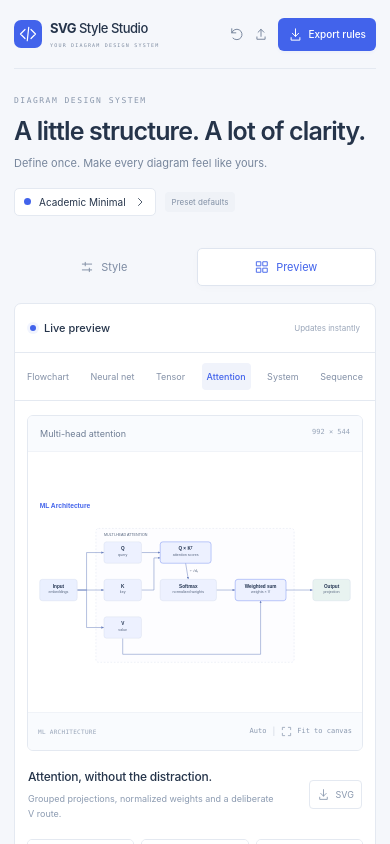
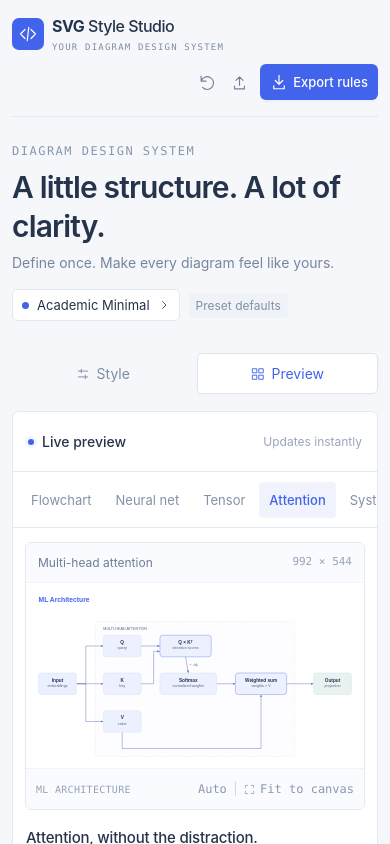
Before and after one commit to chuzcjoe/svg_studio, a React (Vite) app: page / in a window 390 px wide. Shown: the top 844 px of the page. Built offline with nearby package versions, Linux system fonts and the light colour scheme.

Commit message:
Expand studio to full viewport width and enlarge interface

```diff
--- a/src/App.tsx
+++ b/src/App.tsx
@@ -156,13 +156,14 @@ export default function App() {
             {canUndo && (
               <button
                 className="quiet"
+                aria-label="Undo"
                 onClick={() => {
                   undo();
                   notify("Previous configuration restored.");
                 }}
               >
                 <Icon name="reset" size={14} />
-                Undo
+                <span>Undo</span>
               </button>
             )}
             <button
@@ -305,11 +306,10 @@ export default function App() {
                 className={`diagram-stage ${zoom === "actual" ? "actual" : ""}`}
                 ref={canvasRef}
                 style={
-                  zoom === "actual"
-                    ? ({
-                        "--svg-width": `${scene.width}px`,
-                      } as React.CSSProperties)
-                    : undefined
+                  {
+                    "--svg-width": `${scene.width}px`,
+                    "--svg-aspect": `${scene.width} / ${scene.height}`,
+                  } as React.CSSProperties
                 }
               >
                 <Diagram config={config} type={type} />
--- a/src/style.css
+++ b/src/style.css
@@ -63,12 +63,12 @@ button:disabled {
   cursor: default;
 }
 .app-shell {
-  padding: 0 30px;
-  max-width: 1760px;
-  margin: auto;
+  width: 100%;
+  padding: 0 24px;
+  margin: 0;
 }
 .studio-header {
-  height: 78px;
+  height: 88px;
   display: flex;
   align-items: center;
   justify-content: space-between;
@@ -79,7 +79,7 @@ button:disabled {
   display: flex;
   align-items: center;
   gap: 11px;
-  font-size: 18px;
+  font-size: 22px;
   font-weight: 450;
   letter-spacing: -0.5px;
   white-space: nowrap;
@@ -90,8 +90,8 @@ button:disabled {
 .brand-mark {
   background: var(--blue);
   color: #fff;
-  width: 36px;
-  height: 36px;
+  width: 42px;
+  height: 42px;
   display: grid;
   place-items: center;
   border-radius: 9px;
@@ -99,7 +99,7 @@ button:disabled {
 .brand small {
   display: block;
   font-family: Menlo, Consolas, monospace;
-  font-size: 7px;
+  font-size: 11px;
   letter-spacing: 1.5px;
   margin-top: 6px;
   color: #7f8da2;
@@ -108,7 +108,7 @@ button:disabled {
   display: flex;
   gap: 7px;
   align-items: center;
-  font-size: 11px;
+  font-size: 14px;
   color: var(--muted);
 }
 .status-dot {
@@ -131,7 +131,7 @@ button:disabled {
   display: flex;
   align-items: center;
   gap: 7px;
-  font-size: 11px;
+  font-size: 14px;
   color: #718098;
   white-space: nowrap;
   padding: 7px 0;
@@ -143,9 +143,9 @@ button:disabled {
   align-items: center;
   justify-content: center;
   gap: 8px;
-  padding: 12px 16px;
+  padding: 14px 20px;
   border-radius: 6px;
-  font-size: 12px;
+  font-size: 15px;
   font-weight: 550;
   white-space: nowrap;
   box-shadow: 0 2px 3px #4263eb0b;
@@ -159,7 +159,7 @@ button:disabled {
 }
 .eyebrow {
   font:
-    9px Menlo,
+    12px Menlo,
     Consolas,
     monospace;
   letter-spacing: 1.5px;
@@ -167,13 +167,13 @@ button:disabled {
   margin-bottom: 10px;
 }
 .workspace-heading h1 {
-  font-size: 29px;
+  font-size: 36px;
   letter-spacing: -1.05px;
   font-weight: 580;
   line-height: 1.3;
 }
 .workspace-heading p {
-  font-size: 12px;
+  font-size: 15px;
   color: var(--muted);
   margin-top: 9px;
 }
@@ -192,7 +192,7 @@ button:disabled {
   border-radius: 5px;
   background: #fff;
   padding: 9px 10px;
-  font-size: 11px;
+  font-size: 14px;
 }
 .style-dot {
   width: 7px;
@@ -201,7 +201,7 @@ button:disabled {
   border-radius: 50%;
 }
 .modified-badge {
-  font-size: 9px;
+  font-size: 12px;
   background: #eff2f7;
   color: #8290a5;
   padding: 5px 7px;
@@ -213,7 +213,7 @@ button:disabled {
 }
 .schema {
   font:
-    8px Menlo,
+    12px Menlo,
     Consolas,
     monospace;
   color: #97a2b4;
@@ -221,10 +221,10 @@ button:disabled {
 }
 .workspace {
   display: grid;
-  grid-template-columns: 255px minmax(360px, 1fr);
+  grid-template-columns: clamp(320px, 22vw, 400px) minmax(0, 1fr);
   gap: 19px;
-  min-height: 660px;
-  height: calc(100vh - 272px);
+  align-items: start;
+  height: auto;
 }
 .panel {
   background: #fff;
@@ -238,10 +238,10 @@ button:disabled {
   align-items: center;
   justify-content: space-between;
   padding: 0 18px;
-  height: 49px;
-  min-height: 49px;
+  height: 60px;
+  min-height: 60px;
   border-bottom: 1px solid var(--line);
-  font-size: 12px;
+  font-size: 15px;
   font-weight: 550;
 }
 .panel-title > span:first-child {
@@ -251,7 +251,7 @@ button:disabled {
 }
 .count {
   font:
-    9px Menlo,
+    12px Menlo,
     Consolas,
     monospace;
   background: var(--subtle);
@@ -270,14 +270,14 @@ button:disabled {
 .field-label {
   display: flex;
   justify-content: space-between;
-  font-size: 8px;
+  font-size: 12px;
   letter-spacing: 1.1px;
   color: #7e8da2;
   margin-bottom: 12px;
 }
 .field-label > span {
   letter-spacing: 0;
-  font-size: 9px;
+  font-size: 12px;
   color: #9da9bb;
 }
 .preset-select {
@@ -290,7 +290,7 @@ button:disabled {
   background: var(--subtle);
   border-radius: 5px;
   padding: 11px 9px;
-  font-size: 11px;
+  font-size: 14px;
 }
 .preset-symbol {
   height: 30px;
@@ -299,7 +299,7 @@ button:disabled {
   border-radius: 4px;
   display: grid;
   place-items: center;
-  font-size: 14px;
+  font-size: 17px;
 }
 .preset-select > span:nth-child(2) {
   flex: 1;
@@ -307,7 +307,7 @@ button:disabled {
 .preset-select small {
   display: block;
   margin-top: 5px;
-  font-size: 9px;
+  font-size: 12px;
   color: var(--muted);
 }
 .preset-select .icon {
@@ -322,7 +322,7 @@ button:disabled {
 }
 .control-groups button {
   padding: 8px 4px;
-  font-size: 10px;
+  font-size: 13px;
   color: var(--muted);
   border-radius: 4px;
 }
@@ -339,7 +339,7 @@ button:disabled {
   scrollbar-color: #dfe5ef transparent;
 }
 .section-caption {
-  font-size: 9px;
+  font-size: 12px;
   color: #7e8da3;
   letter-spacing: 1.3px;
   display: flex;
@@ -347,7 +347,7 @@ button:disabled {
   margin-bottom: 20px;
 }
 .section-caption > span {
-  font-size: 8px;
+  font-size: 12px;
   letter-spacing: 0;
   color: #9ba7b9;
 }
@@ -359,7 +359,7 @@ button:disabled {
   justify-content: space-between;
   align-items: center;
   gap: 8px;
-  font-size: 11px;
+  font-size: 14px;
 }
 .color-value {
   display: flex;
@@ -367,13 +367,13 @@ button:disabled {
   gap: 6px;
   border: 1px solid var(--line);
   border-radius: 4px;
-  padding: 5px 6px;
+  padding: 11px 13px;
   background: white;
 }
 .color-value input[type="color"] {
   appearance: none;
-  width: 16px;
-  height: 16px;
+  width: 22px;
+  height: 22px;
   padding: 0;
   border: 0;
   background: transparent;
@@ -389,11 +389,11 @@ button:disabled {
 }
 .color-value input[type="text"],
 .color-value input:not([type]) {
-  width: 65px;
+  width: 84px;
   border: 0;
   padding: 0;
   font:
-    9px Menlo,
+    12px Menlo,
     Consolas,
     monospace;
   color: #77859b;
@@ -405,13 +405,13 @@ button:disabled {
 }
 .color-control small {
   display: block;
-  font-size: 9px;
+  font-size: 12px;
   color: #a54d4d;
   margin-top: 5px;
 }
 .control {
   margin-bottom: 24px;
-  font-size: 11px;
+  font-size: 14px;
 }
 .control > label {
   display: block;
@@ -425,7 +425,7 @@ button:disabled {
   padding: 9px 7px;
   border-radius: 4px;
   color: #52647f;
-  font-size: 11px;
+  font-size: 14px;
 }
 .range-label {
   display: flex;
@@ -439,18 +439,18 @@ button:disabled {
   gap: 3px;
   align-items: center;
   color: #94a1b6;
-  font-size: 8px;
+  font-size: 12px;
 }
 .number-with-unit input {
-  width: 49px;
+  width: 60px;
   text-align: center;
   appearance: textfield;
   background: var(--subtle);
   border: 1px solid var(--line);
   border-radius: 3px;
-  padding: 4px 1px;
+  padding: 7px 3px;
   font:
-    10px Menlo,
+    13px Menlo,
     Consolas,
     monospace;
   color: #5e6f8a;
@@ -470,7 +470,7 @@ button:disabled {
 .range-ends {
   display: flex;
   justify-content: space-between;
-  font-size: 8px;
+  font-size: 12px;
   color: #a3adbd;
 }
 .font-input {
@@ -482,12 +482,12 @@ button:disabled {
   margin-top: 8px;
   color: #667792;
   font:
-    9px/1.6 Menlo,
+    12px/1.6 Menlo,
     Consolas,
     monospace;
 }
 .control-help {
-  font-size: 9px;
+  font-size: 12px;
   color: #95a0b2;
   line-height: 1.7;
   margin-top: 10px;
@@ -547,10 +547,10 @@ button:disabled {
   border-style: solid;
   padding: 16px 8px;
   margin-top: 6px;
-  font-size: 18px;
+  font-size: 22px;
 }
 .node-sample span {
-  font-size: 11px;
+  font-size: 14px;
 }
 .tip {
   display: flex;
@@ -564,13 +564,13 @@ button:disabled {
   margin-top: 2px;
 }
 .tip p {
-  font-size: 10px;
+  font-size: 13px;
   line-height: 1.7;
   color: #6f7f97;
 }
 .tip p span {
   display: block;
-  font-size: 9px;
+  font-size: 12px;
   color: #98a4b7;
   margin-top: 3px;
 }
@@ -586,13 +586,13 @@ button:disabled {
   box-shadow: 0 0 0 3px #4263eb12;
 }
 .auto-label {
-  font-size: 9px;
+  font-size: 12px;
   color: #9aa6b9;
   font-weight: 400;
 }
 .diagram-tabs {
-  height: 47px;
-  min-height: 47px;
+  height: 60px;
+  min-height: 60px;
   display: flex;
   align-items: center;
   justify-content: space-between;
@@ -601,9 +601,9 @@ button:disabled {
   padding: 0 13px;
 }
 .diagram-tabs button {
-  font-size: 10px;
+  font-size: 13px;
   color: #8491a7;
-  padding: 8px 9px;
+  padding: 11px 13px;
   border-radius: 4px;
   white-space: nowrap;
 }
@@ -628,25 +628,27 @@ button:disabled {
   padding: 15px 16px;
   gap: 10px;
   background: #f9fbfe;
-  font-size: 10px;
+  font-size: 13px;
   color: #6e7d94;
   border-bottom: 1px solid #f0f3f8;
 }
 .canvas-top > span:last-child {
   font:
-    8px Menlo,
+    12px Menlo,
     Consolas,
     monospace;
   color: #97a4b8;
 }
 .diagram-stage {
-  flex: 1;
-  min-height: 225px;
+  flex: 0 0 auto;
+  width: 100%;
+  aspect-ratio: var(--svg-aspect);
+  min-height: 0;
   overflow: auto;
   display: grid;
   place-items: center;
   padding: 4px;
-  height: clamp(260px, 34vh, 420px);
+  height: auto;
 }
 .diagram-stage > .diagram {
   width: 100%;
@@ -673,19 +675,19 @@ button:disabled {
   display: flex;
   justify-content: space-between;
   align-items: center;
-  padding: 12px 16px;
+  padding: 14px 20px;
   color: #96a3b7;
   border-top: 1px solid #f0f3f8;
   background: #f9fbfe;
   font:
-    8px Menlo,
+    12px Menlo,
     Consolas,
     monospace;
   gap: 10px;
 }
 .canvas-tag {
   letter-spacing: 0.9px;
-  font-size: 7px;
+  font-size: 11px;
 }
 .canvas-bottom > div {
   display: flex;
@@ -694,7 +696,7 @@ button:disabled {
 }
 .canvas-bottom button {
   font:
-    9px Menlo,
+    12px Menlo,
     Consolas,
     monospace;
   color: #8b99af;
@@ -714,12 +716,12 @@ button:disabled {
   gap: 12px;
 }
 .preview-caption h2 {
-  font-size: 13px;
+  font-size: 16px;
   font-weight: 550;
   letter-spacing: -0.2px;
 }
 .preview-caption p {
-  font-size: 10px;
+  font-size: 13px;
   color: #8c9bb1;
   margin-top: 7px;
   line-height: 1.6;
@@ -728,7 +730,7 @@ button:disabled {
   display: flex;
   align-items: center;
   gap: 6px;
-  font-size: 10px;
+  font-size: 13px;
   color: #8998ae;
   border: 1px solid var(--line);
   border-radius: 4px;
@@ -754,7 +756,7 @@ button:disabled {
   border-color: #98a9f0;
 }
 .small-previews > button > div {
-  height: 93px;
+  height: 160px;
   padding: 5px;
   display: grid;
   place-items: center;
@@ -769,7 +771,7 @@ button:disabled {
   justify-content: space-between;
   border-top: 1px solid var(--line);
   padding: 10px;
-  font-size: 9px;
+  font-size: 12px;
   color: #7e8da4;
 }
 .preview-footer {
@@ -777,7 +779,7 @@ button:disabled {
   align-items: center;
   justify-content: space-between;
   gap: 10px;
-  font-size: 8px;
+  font-size: 12px;
   color: #97a3b6;
   padding: 18px;
 }
@@ -795,7 +797,7 @@ button:disabled {
   align-items: flex-start;
   gap: 7px;
   margin: 12px 18px 0;
-  font-size: 9px;
+  font-size: 12px;
   color: #a56a24;
   line-height: 1.6;
   background: #fffbf2;
@@ -812,7 +814,7 @@ button:disabled {
   gap: 16px;
   padding: 24px 0;
   font:
-    8px Menlo,
+    12px Menlo,
     Consolas,
     monospace;
   color: #97a4b8;
@@ -834,7 +836,7 @@ button:disabled {
   background: #fffbf4;
   color: #9b742e;
   border-radius: 5px;
-  font-size: 11px;
+  font-size: 14px;
   line-height: 1.6;
 }
 .banner.error {
@@ -866,7 +868,7 @@ button:disabled {
   box-shadow: 0 6px 25px #25345420;
   border-radius: 8px;
   padding: 13px 18px;
-  font-size: 12px;
+  font-size: 15px;
   display: flex;
   gap: 9px;
   align-items: center;
@@ -907,12 +909,12 @@ button:disabled {
   margin-bottom: 24px;
 }
 .modal-heading h2 {
-  font-size: 25px;
+  font-size: 30px;
   letter-spacing: -0.8px;
   font-weight: 550;
 }
 .modal-heading p {
-  font-size: 12px;
+  font-size: 15px;
   color: #8a99ae;
   margin-top: 10px;
   line-height: 1.7;
@@ -969,18 +971,18 @@ button:disabled {
   gap: 10px;
 }
 .preset-card-info b {
-  font-size: 13px;
+  font-size: 16px;
   font-weight: 550;
 }
 .preset-card-info p {
-  font-size: 10px;
+  font-size: 13px;
   color: #98a4b6;
   margin-top: 8px;
   line-height: 1.6;
 }
 .current-badge {
   color: var(--blue);
-  font-size: 8px;
+  font-size: 12px;
   display: flex;
   align-items: center;
   gap: 3px;
@@ -997,7 +999,7 @@ button:disabled {
   border-radius: 50%;
 }
 .modal-footnote {
-  font-size: 10px;
+  font-size: 13px;
   color: #98a5b8;
   margin-top: 23px;
   line-height: 1.8;
@@ -1006,7 +1008,7 @@ button:disabled {
   display: flex;
   gap: 9px;
   align-items: center;
-  font-size: 11px;
+  font-size: 14px;
   line-height: 1.7;
   background: #f4f6ff;
   border: 1px solid #e6eaff;
@@ -1023,7 +1025,7 @@ button:disabled {
   border: 1px solid var(--line);
   border-radius: 5px;
   padding: 11px 14px;
-  font-size: 11px;
+  font-size: 14px;
   color: #7e8ea6;
   background: #fff;
 }
@@ -1035,12 +1037,12 @@ button:disabled {
   color: var(--blue);
 }
 .reset-dialog h2 {
-  font-size: 24px;
+  font-size: 29px;
   letter-spacing: -0.6px;
   margin: 18px 0 13px;
 }
 .reset-dialog p {
-  font-size: 12px;
+  font-size: 15px;
   color: #8898ad;
   line-height: 1.9;
 }
@@ -1052,26 +1054,26 @@ button:disabled {
 }
 @media (min-width: 1600px) {
   .app-shell {
-    padding: 0 45px;
+    padding: 0 24px;
   }
   .workspace {
-    grid-template-columns: 270px minmax(400px, 1fr);
+    grid-template-columns: clamp(340px, 22vw, 400px) minmax(0, 1fr);
     gap: 22px;
   }
   .diagram-stage {
-    height: clamp(290px, 37vh, 460px);
+    height: auto;
   }
 }
 @media (max-width: 1200px) {
   .workspace {
-    grid-template-columns: 230px minmax(350px, 1fr);
+    grid-template-columns: 300px minmax(0, 1fr);
     height: auto;
     gap: 17px;
   }
   .style-panel,
   .preview-panel {
-    min-height: 650px;
-    max-height: 800px;
+    min-height: 0;
+    max-height: none;
   }
   .schema {
     display: none;
@@ -1086,13 +1088,13 @@ button:disabled {
     padding: 0 22px;
   }
   .workspace-heading h1 {
-    font-size: 27px;
+    font-size: 32px;
   }
   .diagram-stage {
-    height: 330px;
+    height: auto;
   }
   .small-previews > button > div {
-    height: 82px;
+    height: 130px;
   }
 }
 @media (max-width: 760px) {
@@ -1104,11 +1106,11 @@ button:disabled {
     gap: 10px;
   }
   .brand {
-    font-size: 14px;
+    font-size: 17px;
     gap: 8px;
   }
   .brand small {
-    font-size: 5px;
+    font-size: 10px;
     letter-spacing: 1.2px;
   }
   .brand-mark {
@@ -1128,14 +1130,14 @@ button:disabled {
     gap: 12px;
   }
   .header-actions .quiet {
-    font-size: 10px;
+    font-size: 13px;
     gap: 4px;
   }
   .header-actions .quiet > span {
     display: none;
   }
   .header-actions .export-button {
-    font-size: 10px;
+    font-size: 13px;
     padding: 9px 10px;
     gap: 5px;
   }
@@ -1144,15 +1146,15 @@ button:disabled {
     display: block;
   }
   .workspace-heading h1 {
-    font-size: 25px;
+    font-size: 30px;
     letter-spacing: -0.85px;
   }
   .workspace-heading p {
-    font-size: 11px;
+    font-size: 14px;
     margin-top: 8px;
   }
   .eyebrow {
-    font-size: 8px;
+    font-size: 12px;
   }
   .workspace-meta {
     justify-content: flex-start;
@@ -1161,11 +1163,11 @@ button:disabled {
     gap: 9px;
   }
   .current-style {
-    font-size: 10px;
+    font-size: 13px;
     padding: 7px 9px;
   }
   .modified-badge {
-    font-size: 8px;
+    font-size: 12px;
   }
   .mobile-nav {
     display: flex;
@@ -1184,7 +1186,7 @@ button:disabled {
     justify-content: center;
     flex: 1;
     padding: 11px;
-    font-size: 11px;
+    font-size: 14px;
     color: #7e8ca3;
     border-radius: 5px;
     border: 1px solid transparent;
@@ -1217,26 +1219,26 @@ button:disabled {
     overflow: visible;
   }
   .control-groups {
-    grid-template-columns: repeat(6, minmax(0, 1fr));
+    grid-template-columns: repeat(3, minmax(0, 1fr));
     padding: 0 8px 12px;
     gap: 1px;
   }
   .control-groups button {
-    font-size: 8px;
+    font-size: 12px;
     padding: 9px 2px;
   }
   .controls-body {
     padding: 21px;
   }
   .color-row {
-    font-size: 12px;
+    font-size: 15px;
   }
   .color-control {
     margin-bottom: 18px;
   }
   .color-value input:not([type]) {
     width: 80px;
-    font-size: 10px;
+    font-size: 13px;
   }
   .color-value {
     padding: 6px 9px;
@@ -1245,18 +1247,18 @@ button:disabled {
     padding: 19px 21px;
   }
   .control {
-    font-size: 12px;
+    font-size: 15px;
     margin-bottom: 28px;
   }
   .range-label {
     margin-bottom: 22px;
   }
   .number-with-unit input {
-    font-size: 11px;
+    font-size: 14px;
     width: 55px;
   }
   .control select {
-    font-size: 12px;
+    font-size: 15px;
     padding: 11px;
   }
   .control input[type="range"] {
@@ -1264,13 +1266,13 @@ button:disabled {
   }
   .control-help,
   .tip p span {
-    font-size: 10px;
+    font-size: 13px;
   }
   .tip p {
-    font-size: 11px;
+    font-size: 14px;
   }
   .font-input {
-    font-size: 11px;
+    font-size: 14px;
     padding: 11px;
   }
   .diagram-tabs {
@@ -1281,29 +1283,29 @@ button:disabled {
   }
   .diagram-tabs button {
     padding: 8px 5px;
-    font-size: 9px;
+    font-size: 12px;
   }
   .panel-title {
-    font-size: 11px;
+    font-size: 14px;
     padding-inline: 15px;
   }
   .auto-label {
-    font-size: 8px;
+    font-size: 12px;
   }
   .canvas {
     margin: 14px 12px 0;
   }
   .canvas-top {
-    font-size: 9px;
+    font-size: 12px;
     padding: 12px;
   }
   .canvas-top > span:last-child {
-    font-size: 7px;
+    font-size: 11px;
   }
   .diagram-stage {
-    height: 310px;
-    min-height: 260px;
-    max-height: 390px;
+    height: auto;
+    min-height: 0;
+    max-height: none;
     padding: 1px;
   }
   .diagram-stage > .diagram {
@@ -1314,29 +1316,29 @@ button:disabled {
     padding: 11px 10px;
   }
   .canvas-tag {
-    font-size: 6px;
+    font-size: 10px;
     letter-spacing: 0.3px;
   }
   .canvas-bottom > div {
     gap: 5px;
   }
   .canvas-bottom button {
-    font-size: 7px;
+    font-size: 11px;
   }
   .preview-caption {
     margin: 18px 13px;
     gap: 9px;
   }
   .preview-caption h2 {
-    font-size: 12px;
+    font-size: 15px;
   }
   .preview-caption p {
-    font-size: 9px;
+    font-size: 12px;
     max-width: 250px;
     line-height: 1.7;
   }
   .svg-download {
-    font-size: 9px;
+    font-size: 12px;
     padding: 7px;
   }
   .small-previews {
@@ -1348,10 +1350,10 @@ button:disabled {
   }
   .small-previews > button > span {
     padding: 9px 7px;
-    font-size: 8px;
+    font-size: 12px;
   }
   .preview-footer {
-    font-size: 7px;
+    font-size: 11px;
     padding: 18px 12px;
     gap: 8px;
   }
@@ -1359,13 +1361,13 @@ button:disabled {
     margin: 11px 12px 0;
   }
   .studio-footer {
-    font-size: 6px;
+    font-size: 10px;
     padding: 22px 0;
     gap: 12px;
     line-height: 1.7;
   }
   .toast {
-    font-size: 11px;
+    font-size: 14px;
     width: max-content;
     max-width: calc(100vw - 28px);
     bottom: 16px;
@@ -1380,13 +1382,13 @@ button:disabled {
     gap: 10px;
   }
   .modal-heading h2 {
-    font-size: 21px;
+    font-size: 26px;
   }
   .modal-heading p {
+    font-size: 14px;
+  }
+  .modal-heading .eyebrow {
     font-size: 11px;
-  }
-  .modal-heading .eyebrow {
-    font-size: 7px;
     letter-spacing: 1px;
   }
   .preset-gallery {
@@ -1397,43 +1399,43 @@ button:disabled {
     height: 165px;
   }
   .preset-card-info b {
-    font-size: 13px;
+    font-size: 16px;
   }
   .preset-card-info p {
-    font-size: 11px;
+    font-size: 14px;
   }
   .notice {
-    font-size: 10px;
+    font-size: 13px;
   }
   .reset-dialog h2 {
     font-size: 22px;
   }
   .banner {
-    font-size: 10px;
+    font-size: 13px;
   }
 }
 @media (max-width: 360px) {
   .brand {
-    font-size: 12px;
+    font-size: 15px;
   }
   .brand small {
-    font-size: 4px;
+    font-size: 9px;
   }
   .header-actions {
     gap: 8px;
   }
   .export-button {
-    font-size: 9px;
+    font-size: 12px;
   }
   .workspace-heading h1 {
-    font-size: 23px;
+    font-size: 28px;
   }
   .diagram-tabs button {
-    font-size: 8px;
+    font-size: 12px;
     padding: 7px 4px;
   }
   .control-groups button {
-    font-size: 7px;
+    font-size: 11px;
   }
 }
 @media (prefers-reduced-motion: reduce) {
@@ -1444,14 +1446,13 @@ button:disabled {
 /* Keep the focused SVG large enough to inspect at ordinary laptop widths. */
 @media (min-width: 1201px) {
   .workspace {
-    min-height: 900px;
-    height: calc(100vh - 272px);
+    height: auto;
   }
   .diagram-stage {
-    min-height: 450px;
+    min-height: 0;
   }
   .small-previews > button > div {
-    height: 80px;
+    height: 160px;
   }
 }
 @media (max-width: 760px) {
@@ -1468,7 +1469,7 @@ button:disabled {
     padding: 8px 0;
   }
   .brand {
-    font-size: 13px;
+    font-size: 16px;
   }
 }
 
@@ -1484,7 +1485,7 @@ button:disabled {
   gap: 8px;
   width: 100%;
   color: #7e8da5;
-  font-size: 10px;
+  font-size: 13px;
   padding: 3px 0;
 }
 .config-actions button > .icon:last-child {
@@ -1495,6 +1496,117 @@ button:disabled {
     padding: 18px 21px;
   }
   .config-actions button {
+    font-size: 14px;
+  }
+}
+
+/* A full-width workbench with readable, native-size interface controls. */
+.style-panel {
+  position: sticky;
+  top: 20px;
+  height: calc(100dvh - 40px);
+  min-height: 600px;
+}
+.control-groups button {
+  min-height: 40px;
+}
+.color-control {
+  margin-bottom: 18px;
+}
+.control select {
+  min-height: 42px;
+}
+.quiet .icon,
+.export-button .icon {
+  width: 18px;
+  height: 18px;
+}
+.small-previews > button > span {
+  padding: 13px 15px;
+}
+.diagram-stage.actual {
+  aspect-ratio: auto;
+  height: min(65vh, 720px);
+}
+@media (max-width: 760px) {
+  .app-shell {
+    padding-inline: 12px;
+  }
+  .studio-header {
+    height: auto;
+    min-height: 76px;
+    padding: 16px 0;
+    flex-wrap: wrap;
+    gap: 12px;
+  }
+  .header-actions {
+    margin-left: auto;
+  }
+  .header-actions .quiet {
+    min-width: 22px;
+    justify-content: center;
+  }
+  .header-actions .quiet .icon {
+    width: 17px;
+    height: 17px;
+  }
+  .brand {
+    font-size: 16px;
+  }
+  .brand small {
+    font-size: 9px;
+  }
+  .brand-mark {
+    width: 32px;
+    height: 32px;
+  }
+  .style-panel {
+    position: static;
+    height: auto;
+    min-height: 0;
+  }
+  .control-groups button {
+    font-size: 13px;
+    padding: 10px 6px;
+  }
+  .color-value input:not([type]) {
+    font-size: 13px;
+    width: 84px;
+  }
+  .diagram-tabs {
+    height: auto;
+    min-height: 56px;
+    overflow-x: auto;
+    justify-content: flex-start;
+    gap: 4px;
+    padding: 8px;
+  }
+  .diagram-tabs button {
+    font-size: 13px;
+    padding: 10px;
+  }
+  .small-previews > button > div {
+    height: 95px;
+  }
+  .small-previews > button > span {
+    padding: 10px 7px;
     font-size: 11px;
   }
-}
+  .canvas-bottom {
+    flex-wrap: wrap;
+    gap: 10px;
+  }
+  .canvas-bottom button {
+    font-size: 12px;
+  }
+  .canvas-tag {
+    font-size: 10px;
+  }
+  .preview-footer {
+    flex-wrap: wrap;
+    font-size: 11px;
+  }
+  .diagram-stage.actual {
+    height: 55vh;
+  }
+}
```
Lines whose indentation alone changed are shown as unchanged.
